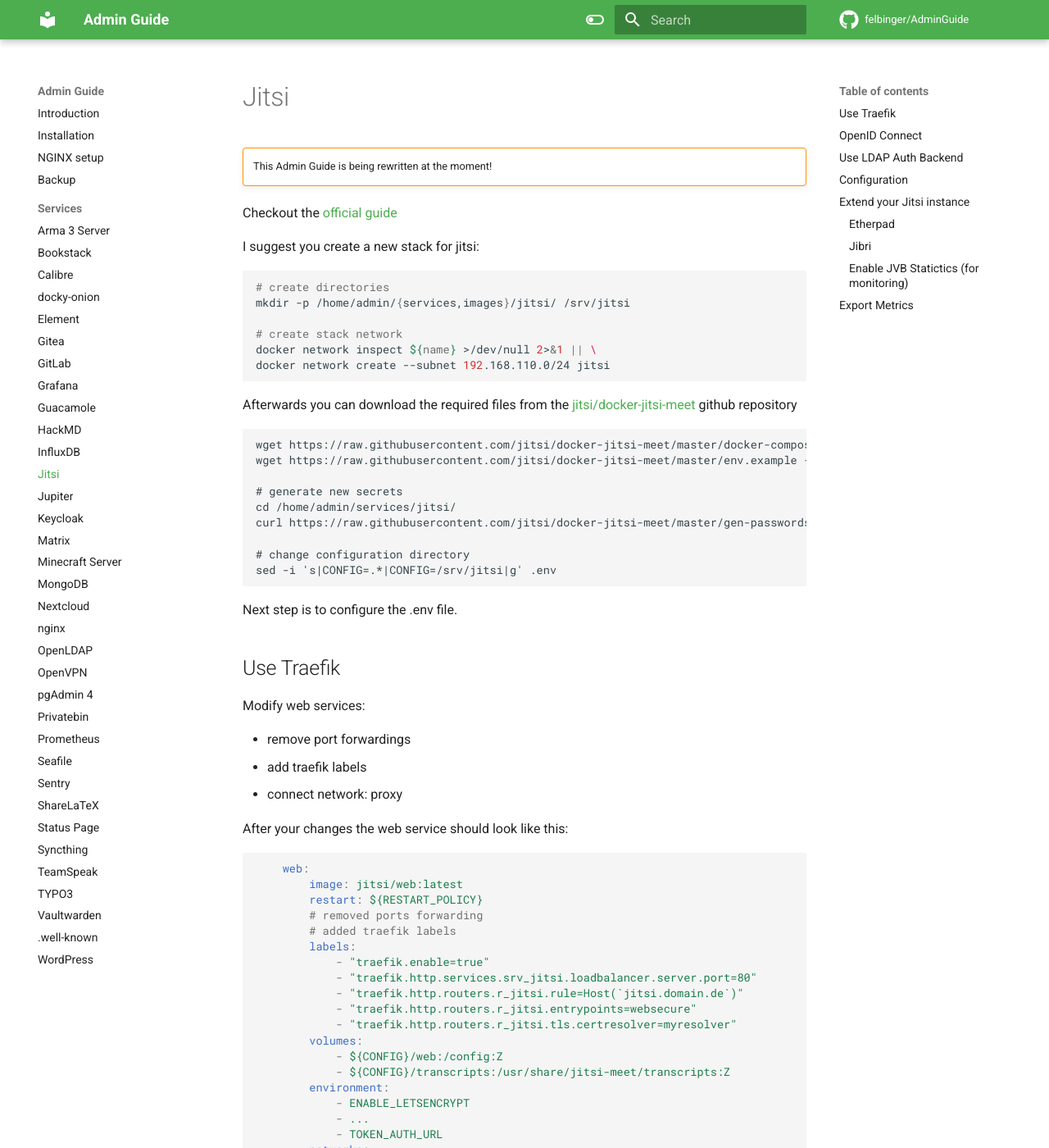
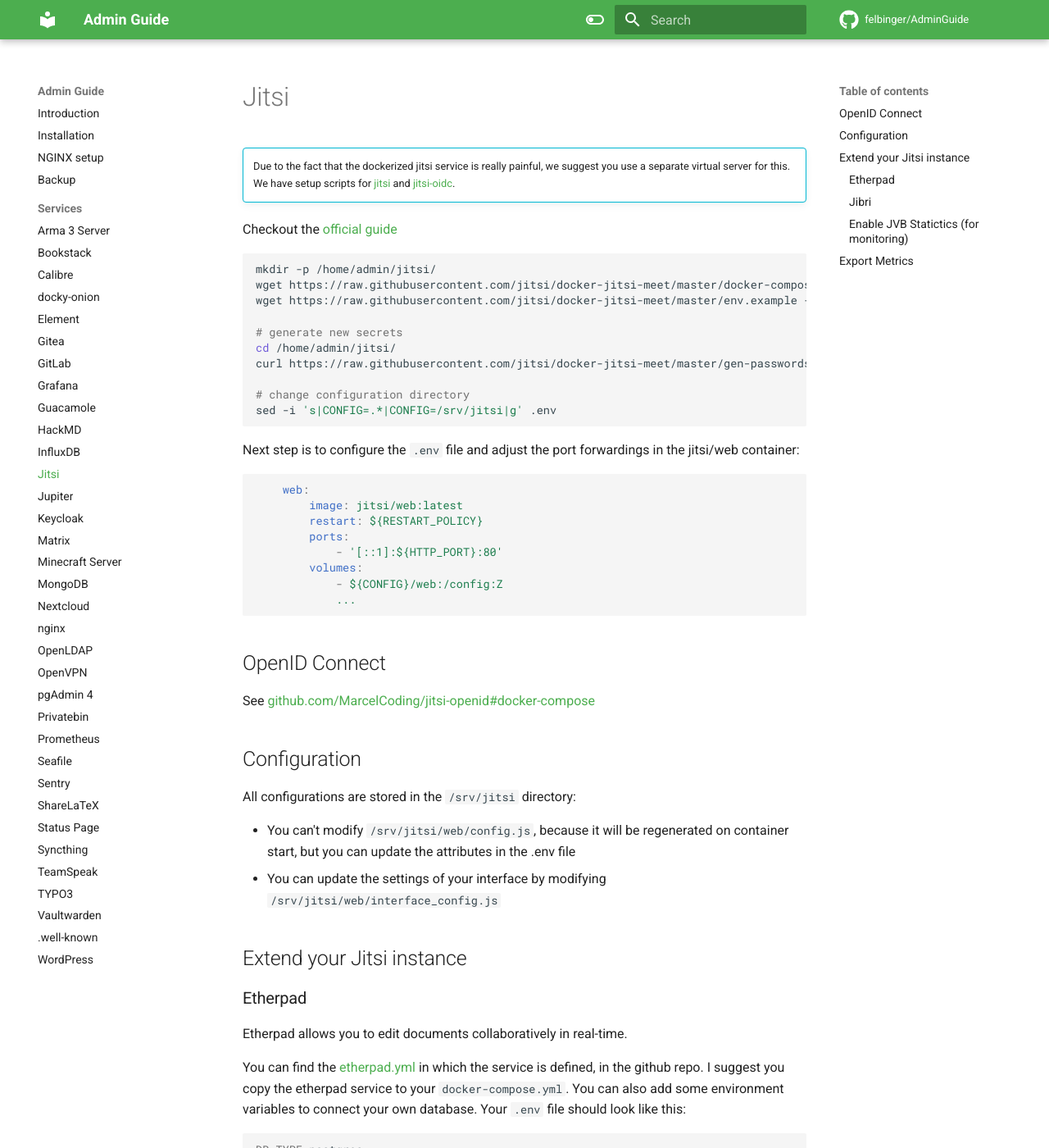
Before and after one commit to felbinger/AdminGuide, an MkDocs documentation site: the page built from docs/services/jitsi.md, in a window 1280 px wide and 1400 px high. Shown: the whole window at 82% size. Built offline with MkDocs 1.6.1 and Material for MkDocs 9.7.7, drawn with Linux system fonts in a browser that asks for light colours; nearby versions of some CDN libraries; comment, search, counter and statistics services are not loaded; some of the changed text lies outside the part shown.

Commit message:
more adjustments for adminguide

````diff
--- a/docs/services/jitsi.md
+++ b/docs/services/jitsi.md
@@ -1,144 +1,39 @@
 # Jitsi
 
-!!! warning ""
-	This Admin Guide is being rewritten at the moment!
-
-
+!!! info ""
+	Due to the fact that the dockerized jitsi service is really painful, we suggest you use a separate virtual server for this.
+	We have setup scripts for [jitsi](https://github.com/secshellnet/docs/blob/main/scripts/jitsi.sh)
+	and [jitsi-oidc](https://github.com/secshellnet/docs/blob/main/scripts/jitsi-oidc.sh).
 
 Checkout the [official guide](https://jitsi.github.io/handbook/docs/devops-guide/devops-guide-docker)
 
-I suggest you create a new stack for jitsi:
 ```shell
-# create directories
-mkdir -p /home/admin/{services,images}/jitsi/ /srv/jitsi
-
-# create stack network
-docker network inspect ${name} >/dev/null 2>&1 || \
-docker network create --subnet 192.168.110.0/24 jitsi
-```
-
-Afterwards you can download the required files from the [jitsi/docker-jitsi-meet](https://github.com/jitsi/docker-jitsi-meet) github repository
-```
-wget https://raw.githubusercontent.com/jitsi/docker-jitsi-meet/master/docker-compose.yml -O /home/admin/services/jitsi/docker-compose.yml
-wget https://raw.githubusercontent.com/jitsi/docker-jitsi-meet/master/env.example -O /home/admin/services/jitsi/.env
+mkdir -p /home/admin/jitsi/
+wget https://raw.githubusercontent.com/jitsi/docker-jitsi-meet/master/docker-compose.yml -O /home/admin/jitsi/docker-compose.yml
+wget https://raw.githubusercontent.com/jitsi/docker-jitsi-meet/master/env.example -O /home/admin/jitsi/.env
 
 # generate new secrets
-cd /home/admin/services/jitsi/
+cd /home/admin/jitsi/
 curl https://raw.githubusercontent.com/jitsi/docker-jitsi-meet/master/gen-passwords.sh | bash
 
 # change configuration directory
 sed -i 's|CONFIG=.*|CONFIG=/srv/jitsi|g' .env
 ```
 
-Next step is to configure the .env file.
-
-## Use Traefik
-Modify web services:
-<ul>
-  <li>
-    remove port forwardings
-  </li>
-  <li>
-    add traefik labels
-  </li>
-  <li>
-    connect network: proxy
-  </li>
-</ul>
-
-After your changes the web service should look like this:
+Next step is to configure the `.env` file and adjust the port forwardings in the jitsi/web container:
 ```yaml
     web:
         image: jitsi/web:latest
         restart: ${RESTART_POLICY}
-        # removed ports forwarding
-        # added traefik labels
-        labels:
-            - "traefik.enable=true"
-            - "traefik.http.services.srv_jitsi.loadbalancer.server.port=80"
-            - "traefik.http.routers.r_jitsi.rule=Host(`jitsi.domain.de`)"
-            - "traefik.http.routers.r_jitsi.entrypoints=websecure"
-            - "traefik.http.routers.r_jitsi.tls.certresolver=myresolver"
+        ports:
+            - '[::1]:${HTTP_PORT}:80'
         volumes:
             - ${CONFIG}/web:/config:Z
-            - ${CONFIG}/transcripts:/usr/share/jitsi-meet/transcripts:Z
-        environment:
-            - ENABLE_LETSENCRYPT
-            - ...
-            - TOKEN_AUTH_URL
-        networks:
-            # added proxy network
-            proxy:
-              external:
-                name: proxy
-            meet.jitsi:
-                aliases:
-                    - ${XMPP_DOMAIN}
+            ...
 ```
 
 ## OpenID Connect
 See [github.com/MarcelCoding/jitsi-openid#docker-compose](https://github.com/MarcelCoding/jitsi-openid#docker-compose)
-
-## Use LDAP Auth Backend
-Modify prosody service:
-<ul>
-  <li>
-    connect network: database
-  </li>
-  <li>
-    configure ldap credentials
-  </li>
-</ul>
-
-
-After your changes the prosody service should look like this:
-```yaml
-    # XMPP server
-    prosody:
-        image: jitsi/prosody:latest
-        restart: ${RESTART_POLICY}
-        expose:
-            - '5222'
-            - '5347'
-            - '5280'
-        volumes:
-            - ${CONFIG}/prosody/config:/config:Z
-            - ${CONFIG}/prosody/prosody-plugins-custom:/prosody-plugins-custom:Z
-        environment:
-            - AUTH_TYPE
-            - ...
-            - TZ
-        networks:
-            database:
-            meet.jitsi:
-                aliases:
-                    - ${XMPP_SERVER}
-```
-
-The LDAP section of your `.env` should look like this (the not included keys are irrelevant if you don't use ldaps inside the docker network):
-```shell
-# LDAP url for connection
-LDAP_URL=ldap://ldap
-
-# LDAP base DN. Can be empty
-LDAP_BASE=DC=domain,DC=com
-
-# LDAP user DN. Do not specify this parameter for the anonymous bind
-LDAP_BINDDN=CN=admin,DC=domain,DC=com
-
-# LDAP user password. Do not specify this parameter for the anonymous bind
-LDAP_BINDPW=S3cr3T
-
-# LDAP filter. Tokens example:
-# %1-9 - if the input key is user@mail.domain.com, then %1 is com, %2 is domain and %3 is mail
-# %s - %s is replaced by the complete service string
-# %r - %r is replaced by the complete realm string
-#LDAP_FILTER=(sAMAccountName=%u)
-# This filter only grants members of the jitsi group access
-LDAP_FILTER=(&(objectclass=person)(&(memberof=cn=jitsi,ou=groups,dc=domain,dc=de))(uid=%u))
-
-# ...
-```
 
 ## Configuration
 All configurations are stored in the `/srv/jitsi` directory:
````
Also changed, not shown: other parts of docs/services/jitsi.md (+3 -2 lines), TODO_rewrite.md (deleted, +0 -51 lines), docs/services/bookstack.md (+1 -1 lines), docs/services/gitlab.md (+56 -129 lines), docs/services/openvpn.md (+10 -14 lines).
